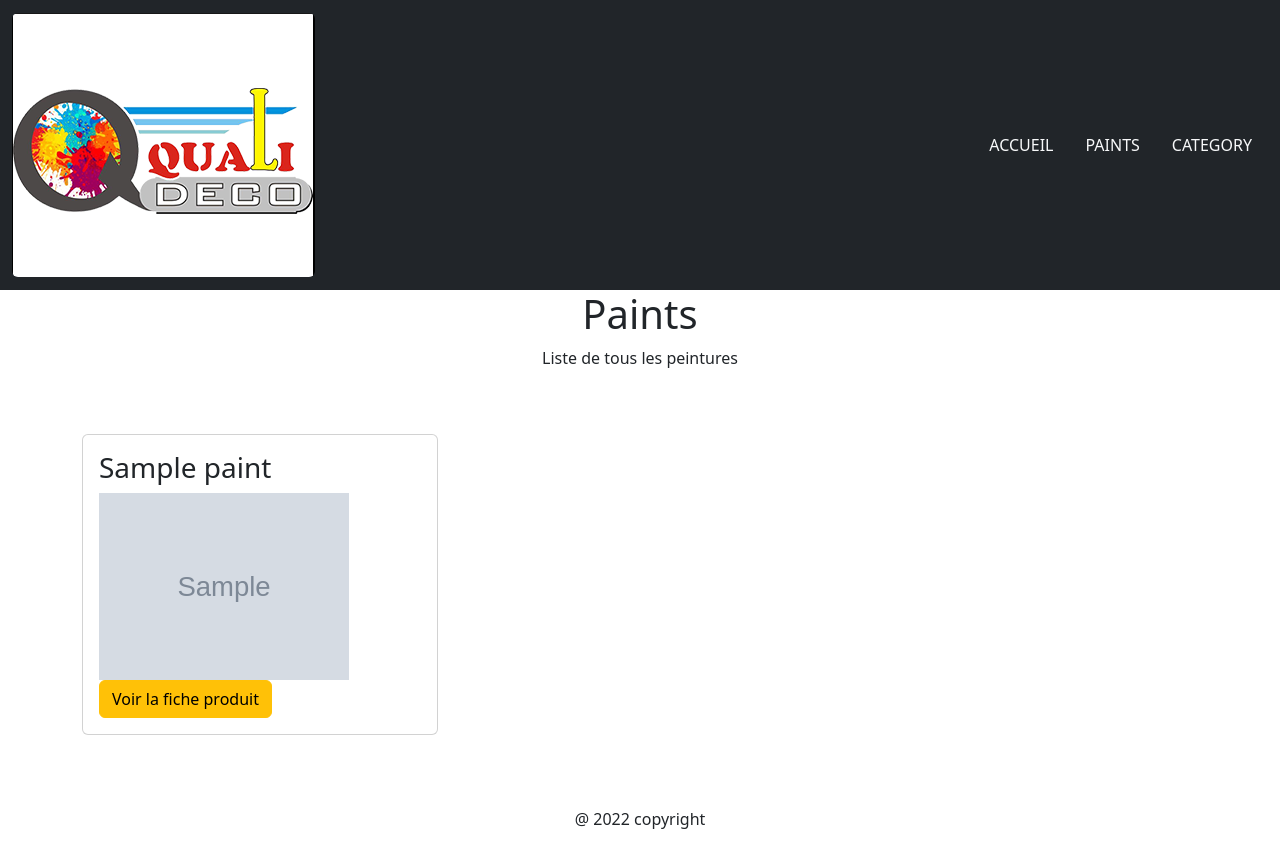
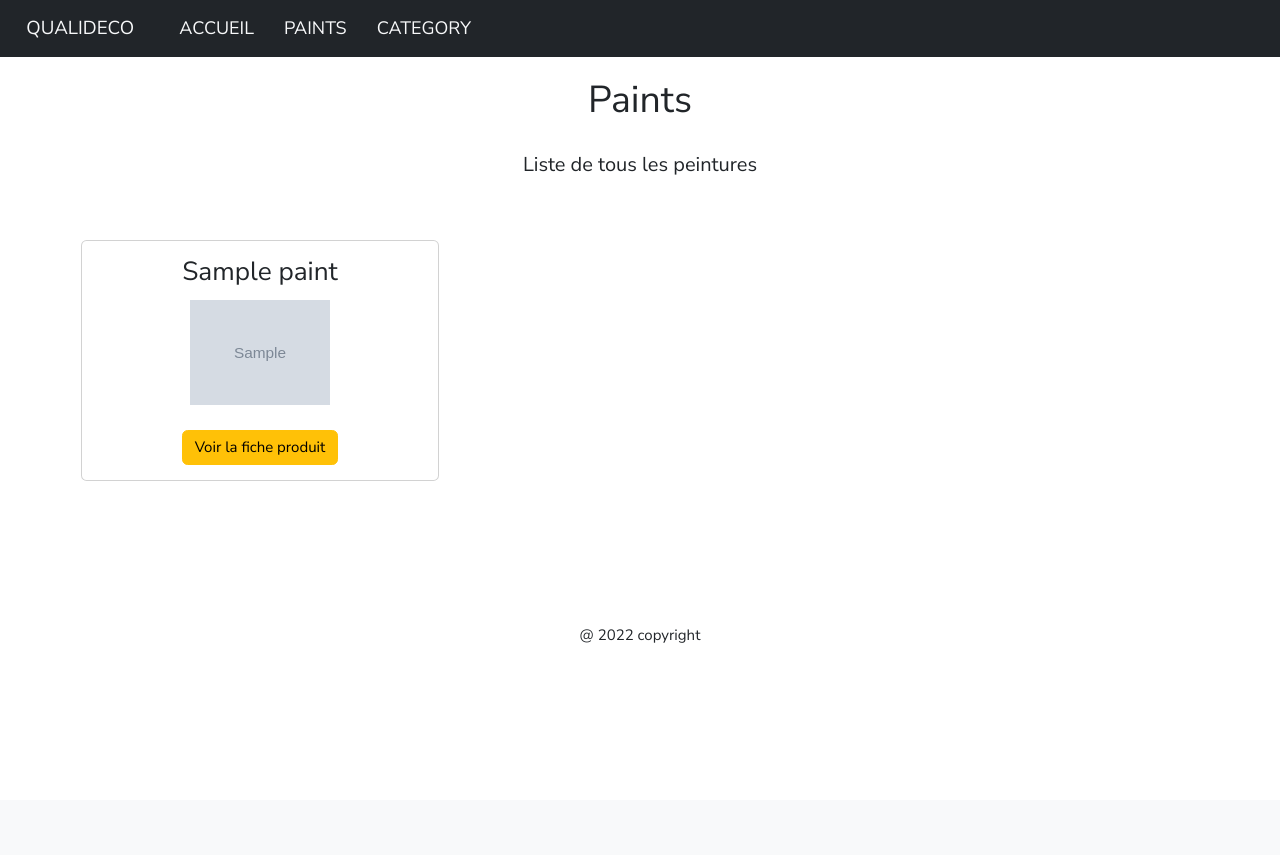
Before and after one commit to Alexandre71100/Qualideco, a Symfony app: template templates/paints/index.html.twig in a window 1280 px wide. After the commit the page ends 643 px from the top, so only its background shows below. Run offline with Twig, Linux system fonts and the light colour scheme; the template is opened without the code that fills it: most values are stand-ins (such as "Sample title", 1, 10 or a date in 2020); grey boxes marked "Sample" are stand-in pictures; some libraries are stand-ins or nearby versions.

Commit message:
modif page paints

```diff
--- a/public/css/paints.css
+++ b/public/css/paints.css
@@ -7,7 +7,7 @@
 
 .qualideco{
     width: 8.4rem;
-    font-size: 16px;
+    font-size: 10px;
 
 }
 
@@ -27,6 +27,19 @@ main p{
     font-size: 20px;
 }
 
+img{
+    text-align: center;
+    display: block;
+    margin-left: auto;
+    margin-right: auto;
+    padding: 5px;
+    cursor: pointer;
+}
+
+.btn{
+  margin-top: 20px;
+
+}
 
 footer{
     padding: 5rem;
--- a/templates/base.html.twig
+++ b/templates/base.html.twig
@@ -8,7 +8,7 @@
 
 
          {% block stylesheets %}
-         <link href="{{ asset('/css/style.css') }}" rel="stylesheet">
+         <link href="{{ asset('/css/paints.css') }}" rel="stylesheet">
 
          <link href="https://cdn.jsdelivr.net/npm/bootstrap@5.2.0-beta1/dist/css/bootstrap.min.css" rel="stylesheet" integrity="sha384-0evHe/X+R7YkIZDRvuzKMRqM+OrBnVFBL6DOitfPri4tjfHxaWutUpFmBp4vmVor" crossorigin="anonymous">
         {% endblock %}
@@ -19,21 +19,22 @@
     </head>
     <body>
    <header>
-     <nav class="navbar navbar-expand-lg base-nav bg-dark">
+<nav class="navbar navbar-expand-lg bg-light bg-dark">
   <div class="container-fluid">
-     <a class="navbar-brand marg-logo" href="{{ path('app_paints') }}">
-        <img src="{{ asset('/images/qualideco.png') }}" alt="qualideco" class="img-fluid rounded mb-0 qualideco">
-    </a>
-    <div class="collapse navbar-collapse" id="navbarSupportedContent">
-    <ul class="navbar-nav ms-auto mb-2 mb-lg-0">
+    <a class="navbar-brand text-light font-weight-bold text-uppercase px-3" href="#">Qualideco</a>
+    <button class="navbar-toggler" type="button" data-bs-toggle="collapse" data-bs-target="#navbarNav" aria-controls="navbarNav" aria-expanded="false" aria-label="Toggle navigation">
+      <span class="navbar-toggler-icon"></span>
+    </button>
+    <div class="collapse navbar-collapse" id="navbarNav">
+      <ul class="navbar-nav">
         <li class="nav-item">
-    <a class="nav-link text-light font-weight-bold text-uppercase px-3" aria-current="page" href="#">Accueil</a>
+          <a class="nav-link text-light font-weight-bold text-uppercase px-3" aria-current="page" href="{{ path('app_home') }}">Accueil</a>
         </li>
         <li class="nav-item">
-    <a class="nav-link text-light font-weight-bold text-uppercase px-3" href="#">Paints</a>
+          <a class="nav-link text-light font-weight-bold text-uppercase px-3" href="{{ path('app_paints') }}">Paints</a>
         </li>
         <li class="nav-item">
-    <a class="nav-link text-light font-weight-bold text-uppercase px-3" href="#">Category</a>
+          <a class="nav-link text-light font-weight-bold text-uppercase px-3" href="{{ path('app_category') }}">Category</a>
         </li>
       </ul>
     </div>
--- a/templates/paints/index.html.twig
+++ b/templates/paints/index.html.twig
@@ -2,10 +2,10 @@
 
 {% block title %} Paints{% endblock %}
 
-{# {% block stylesheets %}
+{% block stylesheets %}
     {{parent()}}
-    <link rel="stylesheet" href="css/style.css">
-{% endblock %} #}
+    <link rel="stylesheet" href="css/painst.css">
+{% endblock %}
 
 {% block body %}
     <main class="container">
@@ -17,9 +17,9 @@
       {% for paint in paints %}
       <div class="col-4 py-5">
       <div class="card h-100">
-      <div class="card-body">
-      <h3 class="card-title">{{ paint.title }}</h3>
-      <img src="{{paint.cover}}" width="250px">
+      <div class="card-body text-center">
+      <h3 class="text-center card-title">{{ paint.title }}</h3>
+      <img src="{{paint.cover}}" width="150px">
       <a href="#" class="btn btn-warning">Voir la fiche produit</a>
    </div>
    </div>
```
Also changed, not shown: src/Controller/PaintsController.php (+14 -1 lines), templates/paints/ficheproduitpaints.html.twig (added). Lines whose indentation alone changed are shown as unchanged.
